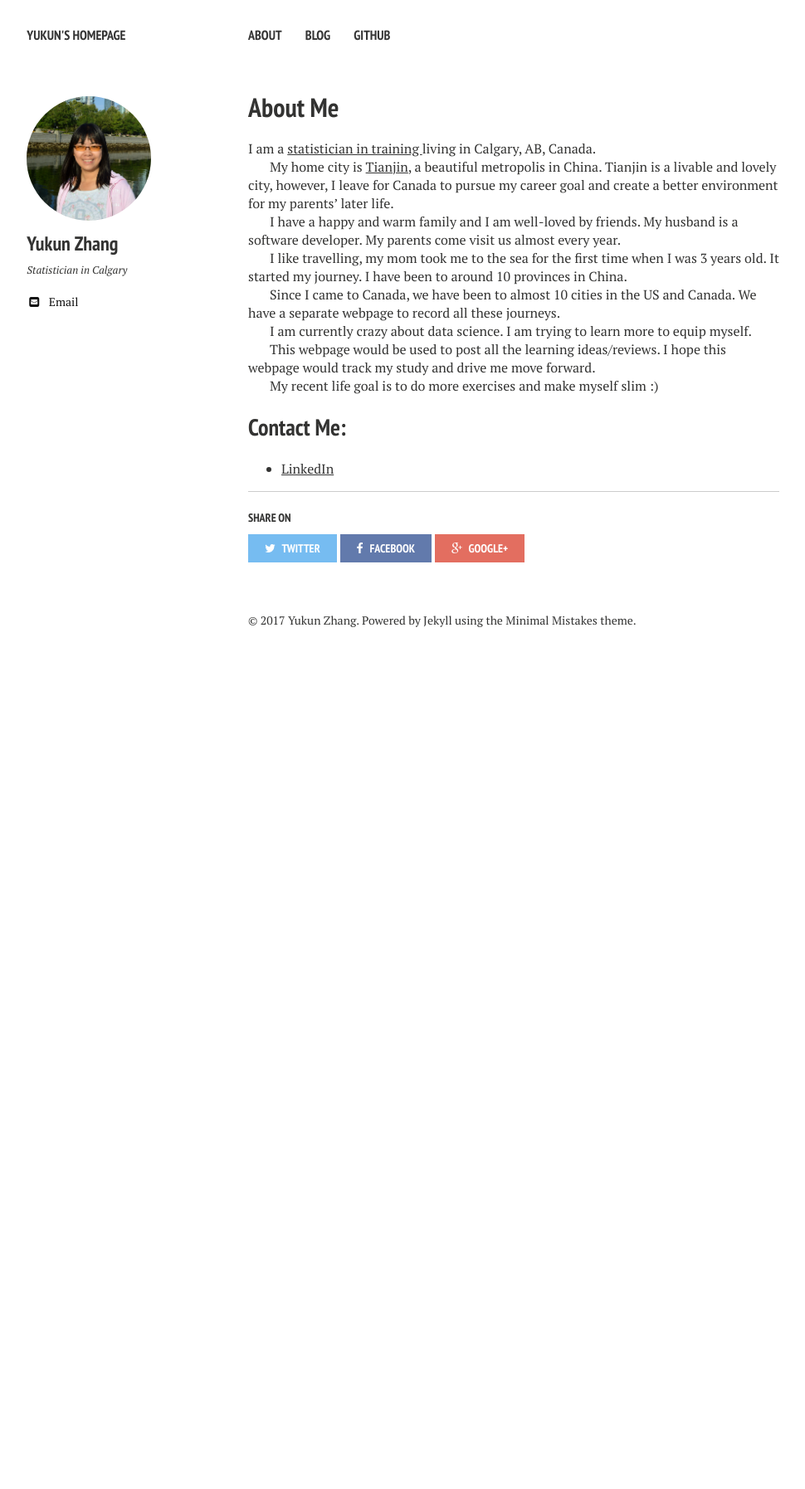
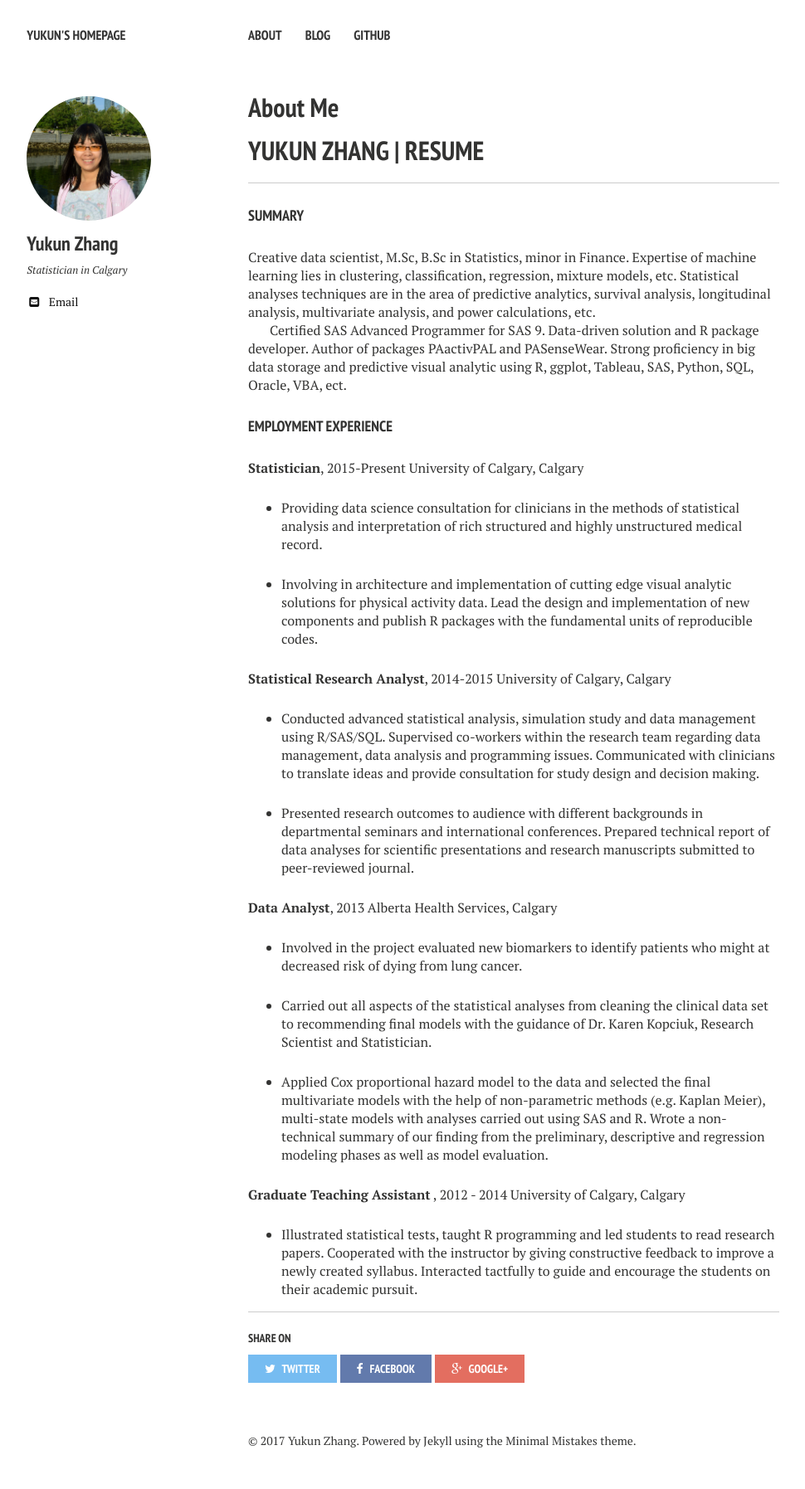
Before and after one commit to YukunZhang/gemqueen.github.com, a Jekyll site: the page built from about/index.md, in a window 1280 px wide. Shown: the whole page at 83% size, without its empty margins (21-991 px from the left). Built offline with Jekyll 4.4.1, drawn with Linux system fonts in a browser that asks for light colours; nearby versions of some CDN libraries; before the commit the page ends 900 px from its top, so only the background shows below that.

Commit message:
update about me with cv

```diff
--- a/about/index.md
+++ b/about/index.md
@@ -2,26 +2,44 @@
 layout: page
 title: About Me
 ---
+YUKUN ZHANG | RESUME
+===================
 
+----------
 
-I am a [statistician in training ](https://www.linkedin.com/pub/yukun-zhang/35/83b/892) living in Calgary, AB, Canada.
+#### SUMMARY
 
-My home city is [Tianjin](https://www.google.ca/search?q=tianjin&oq=tianjin&aqs=chrome..69i57j69i60l4j69i61.900j0j7&sourceid=chrome&es_sm=122&ie=UTF-8), a beautiful metropolis in China. Tianjin is a livable and lovely city, however, I leave for Canada to pursue my career goal and create a better environment for my parents' later life.
+Creative data scientist, M.Sc, B.Sc in Statistics, minor in Finance. Expertise of machine learning lies in clustering, classification, regression, mixture models, etc. Statistical analyses techniques are in the area of predictive analytics, survival analysis, longitudinal analysis, multivariate analysis, and power calculations, etc.
 
-I have a happy and warm family and I am well-loved by friends. My husband is a software developer. My parents come visit us almost every year.
+Certified SAS Advanced Programmer for SAS 9. Data-driven solution and R package developer. Author of packages PAactivPAL and PASenseWear. Strong proficiency in big data storage and predictive visual analytic using R, ggplot, Tableau, SAS, Python, SQL, Oracle, VBA, ect.
 
-I like travelling, my mom took me to the sea for the first time when I was 3 years old. It started my journey. I have been to around 10 provinces in China.
+#### EMPLOYMENT EXPERIENCE
 
-Since I came to Canada, we have been to almost 10 cities in the US and Canada. We have a separate webpage to record all these journeys.
+**Statistician**, 2015-Present
+University of Calgary, Calgary
 
-I am currently crazy about data science. I am trying to learn more to equip myself.
+- Providing data science consultation for clinicians in the methods of statistical analysis and interpretation of rich structured and highly unstructured medical record.
 
-This webpage would be used to post all the learning ideas/reviews. I hope this webpage would track my study and drive me move forward.
+- Involving in architecture and implementation of cutting edge visual analytic solutions for physical activity data. Lead the design and implementation of new components and publish R packages with the
+fundamental units of reproducible codes.
 
-My recent life goal is to do more exercises and make myself slim :)
+**Statistical Research Analyst**, 2014-2015
+University of Calgary, Calgary
 
+- Conducted advanced statistical analysis, simulation study and data management using R/SAS/SQL. Supervised co-workers within the research team regarding data management, data analysis and programming issues. Communicated with clinicians to translate ideas and provide consultation for study design and decision making.
 
+- Presented research outcomes to audience with different backgrounds in departmental seminars and international conferences. Prepared technical report of data analyses for scientific presentations and research manuscripts submitted to peer-reviewed journal.
 
-## Contact Me:
+**Data Analyst**, 2013
+Alberta Health Services, Calgary
 
-* [LinkedIn](https://www.linkedin.com/pub/yukun-zhang/35/83b/892)
+- Involved in the project evaluated new biomarkers to identify patients who might at decreased risk of dying from lung cancer.
+
+- Carried out all aspects of the statistical analyses from cleaning the clinical data set to recommending final models with the guidance of Dr. Karen Kopciuk, Research Scientist and Statistician.
+
+- Applied Cox proportional hazard model to the data and selected the final multivariate models with the help of non-parametric methods (e.g. Kaplan Meier), multi-state models with analyses carried out using SAS and R. Wrote a non-technical summary of our finding from the preliminary, descriptive and regression modeling phases as well as model evaluation.
+
+**Graduate Teaching Assistant** , 2012 - 2014
+University of Calgary, Calgary
+
+- Illustrated statistical tests, taught R programming and led students to read research papers. Cooperated with the instructor by giving constructive feedback to improve a newly created syllabus. Interacted tactfully to guide and encourage the students on their academic pursuit.
```
